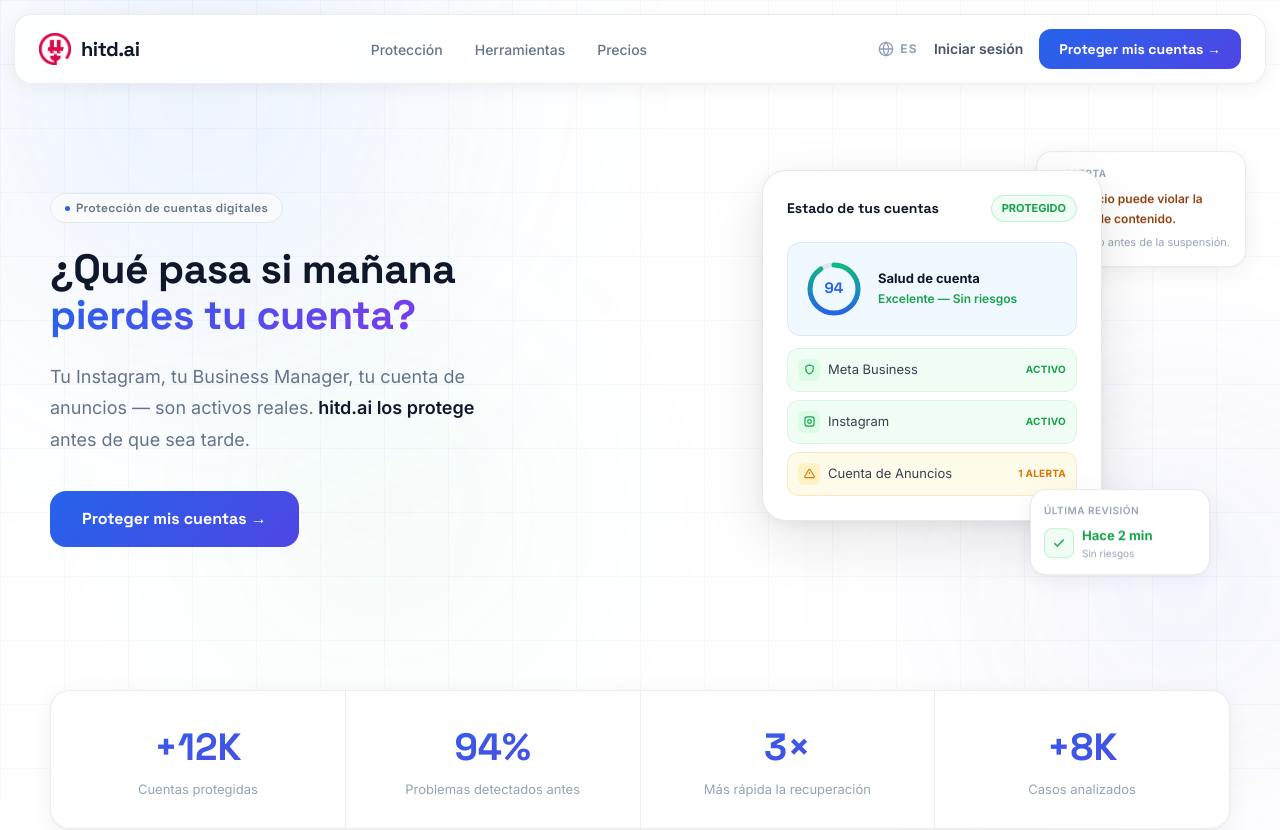
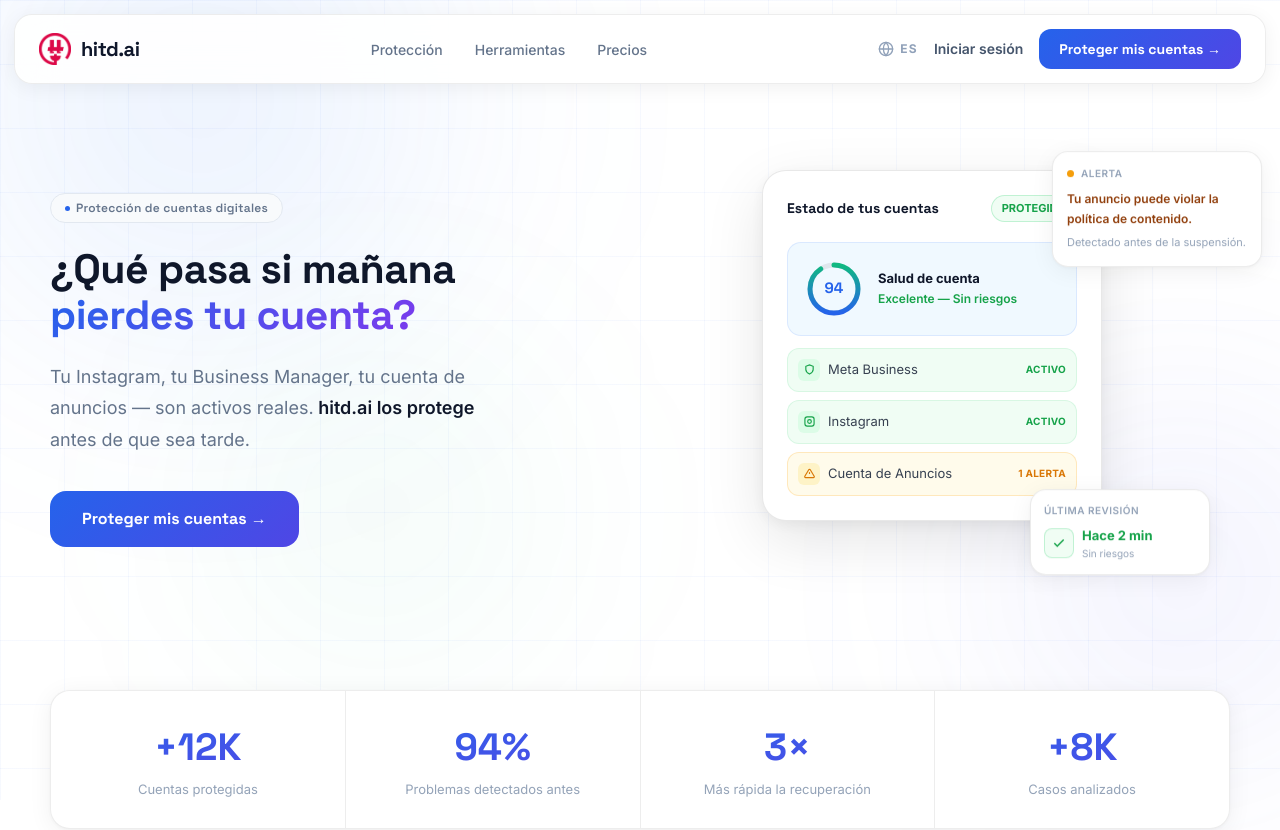
Before and after one commit to xovoxprojects/hitd-app, a Next.js app: page / in a window 1280 px wide. Shown: the top 830 px of the page. Built offline with nearby package versions, Linux system fonts and the light colour scheme; no server answers.

Commit message:
fix(ui): adjust mockup z-index and spacing so cards do not overlap text

```diff
--- a/src/app/page.tsx
+++ b/src/app/page.tsx
@@ -164,7 +164,7 @@
           </div>
         </div>
       </div>
-      <div className="hero-mini-card float-a absolute right-0 md:right-0 lg:-right-4 top-[30px] w-[210px] p-3.5 z-0">
+      <div className="hero-mini-card float-a absolute right-0 md:right-0 lg:-right-8 top-[30px] w-[210px] p-3.5 z-20">
         <div className="flex items-center gap-[7px] mb-2">
           <div className="w-[7px] h-[7px] rounded-full bg-[#f59e0b]"></div>
           <span className="text-[10px] text-[#94a3b8] font-semibold uppercase tracking-wider">Alerta</span>
```
